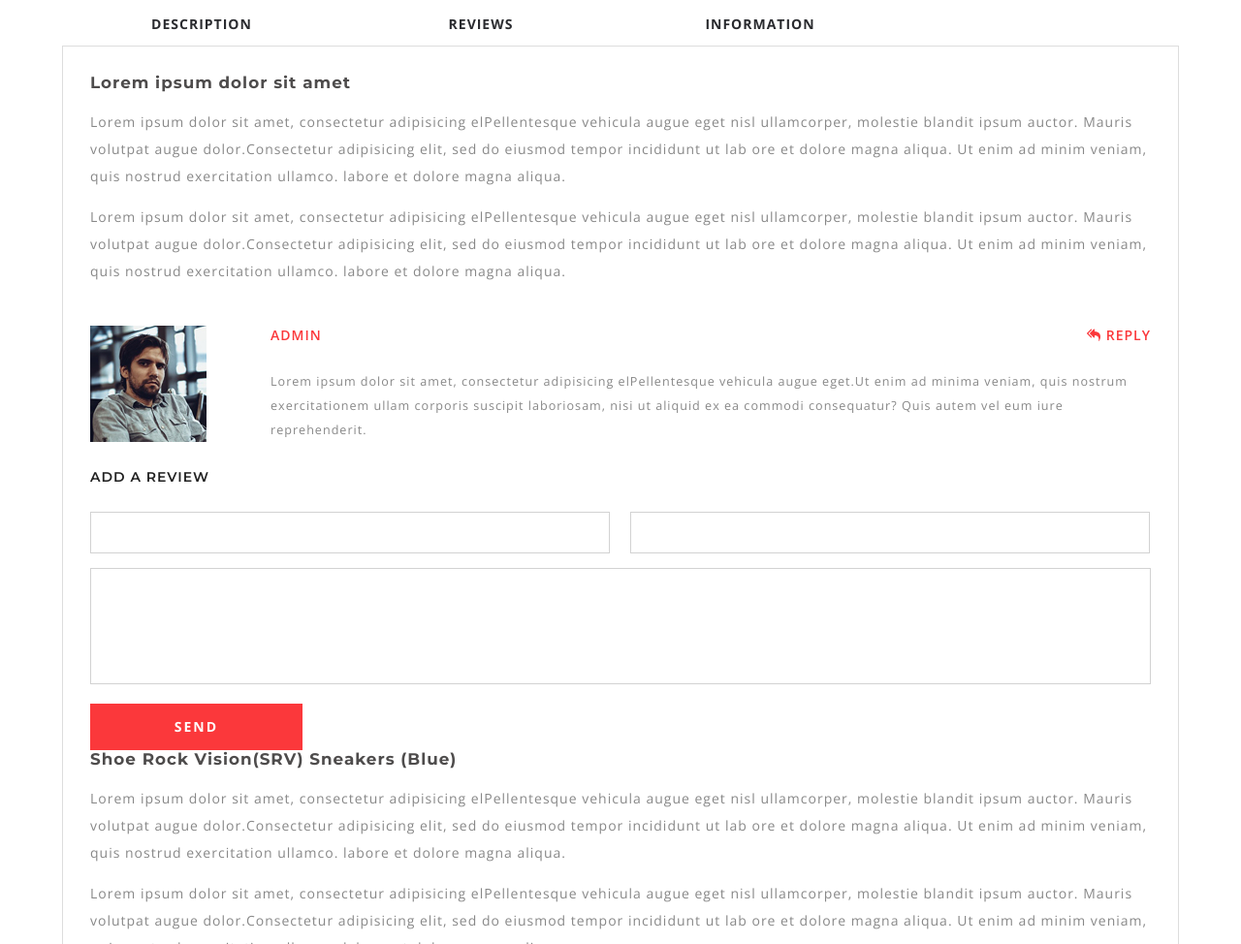
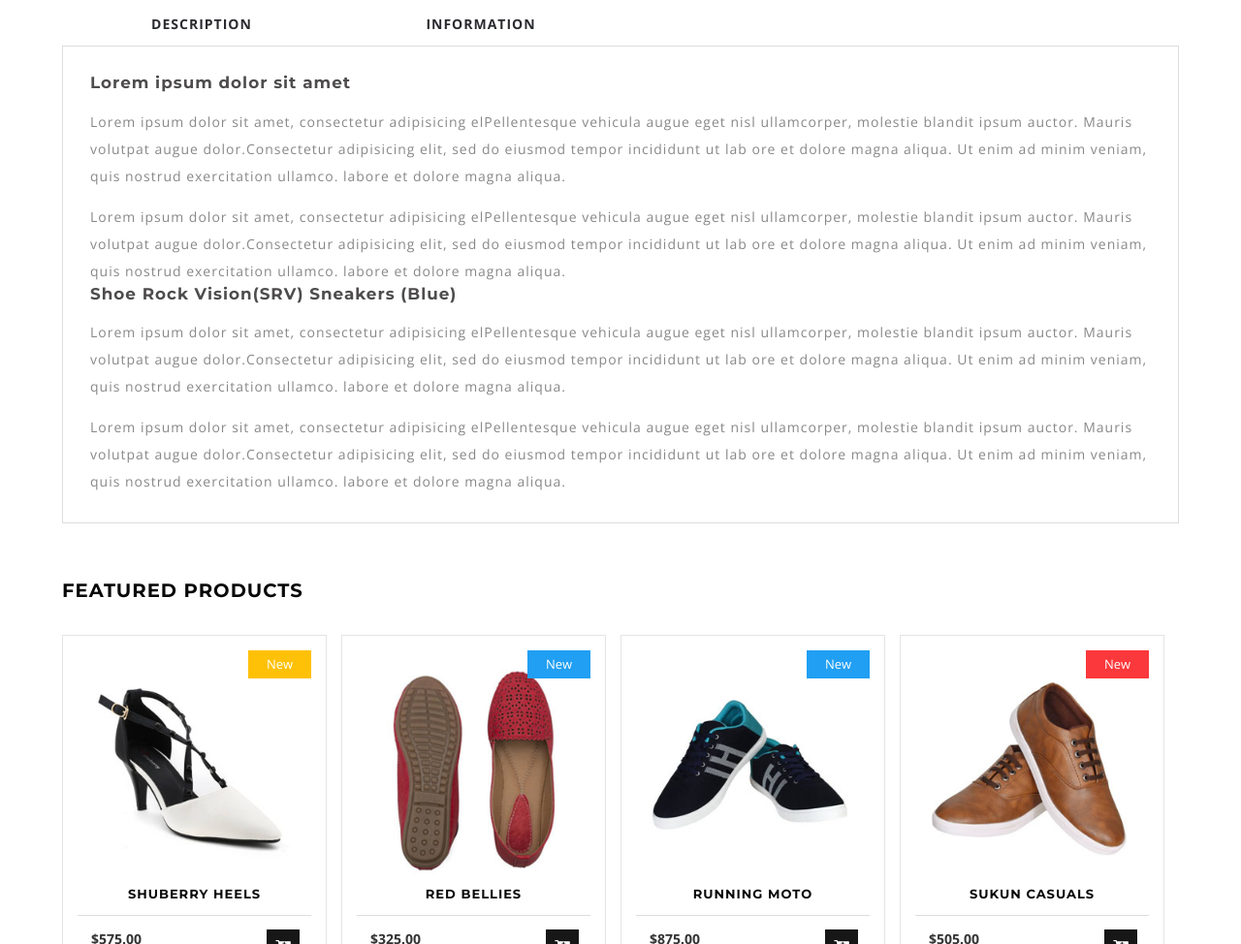
Before and after one commit to MarioZ26/Mi_Moto, a plain HTML site: page single.html in a window 1280 px wide. Shown: the part 804-1778 px from the top of the page at 97% size. Drawn offline with nearby package versions, Linux system fonts and the light colour scheme.

Commit message:
reviws eliminar

```diff
--- a/single.html
+++ b/single.html
@@ -223,7 +223,6 @@ Smartphone Compatible web template, free webdesigns for Nokia, Samsung, LG, Sony
 				<div id="horizontalTab">
 					<ul class="resp-tabs-list">
 						<li>Description</li>
-						<li>Reviews</li>
 						<li>Information</li>
 					</ul>
 					<div class="resp-tabs-container">
@@ -243,38 +242,7 @@ Smartphone Compatible web template, free webdesigns for Nokia, Samsung, LG, Sony
 							</div>
 						</div>
 						<!--//tab_one-->
-						<div class="tab2">
 
-							<div class="single_page">
-								<div class="bootstrap-tab-text-grids">
-									<div class="bootstrap-tab-text-grid">
-										<div class="bootstrap-tab-text-grid-left">
-											<img src="images/t1.jpg" alt=" " class="img-responsive">
-										</div>
-										<div class="bootstrap-tab-text-grid-right">
-											<ul>
-												<li><a href="#">Admin</a></li>
-												<li><a href="#"><i class="fa fa-reply-all" aria-hidden="true"></i> Reply</a></li>
-											</ul>
-											<p>Lorem ipsum dolor sit amet, consectetur adipisicing elPellentesque vehicula augue eget.Ut enim ad minima veniam,
-												quis nostrum exercitationem ullam corporis suscipit laboriosam, nisi ut aliquid ex ea commodi consequatur? Quis
-												autem vel eum iure reprehenderit.</p>
-										</div>
-										<div class="clearfix"> </div>
-									</div>
-									<div class="add-review">
-										<h4>add a review</h4>
-										<form action="#" method="post">
-											<input type="text" name="Name" required="Name">
-											<input type="email" name="Email" required="Email">
-											<textarea name="Message" required=""></textarea>
-											<input type="submit" value="SEND">
-										</form>
-									</div>
-								</div>
-
-							</div>
-						</div>
 						<div class="tab3">
 
 							<div class="single_page">
```
